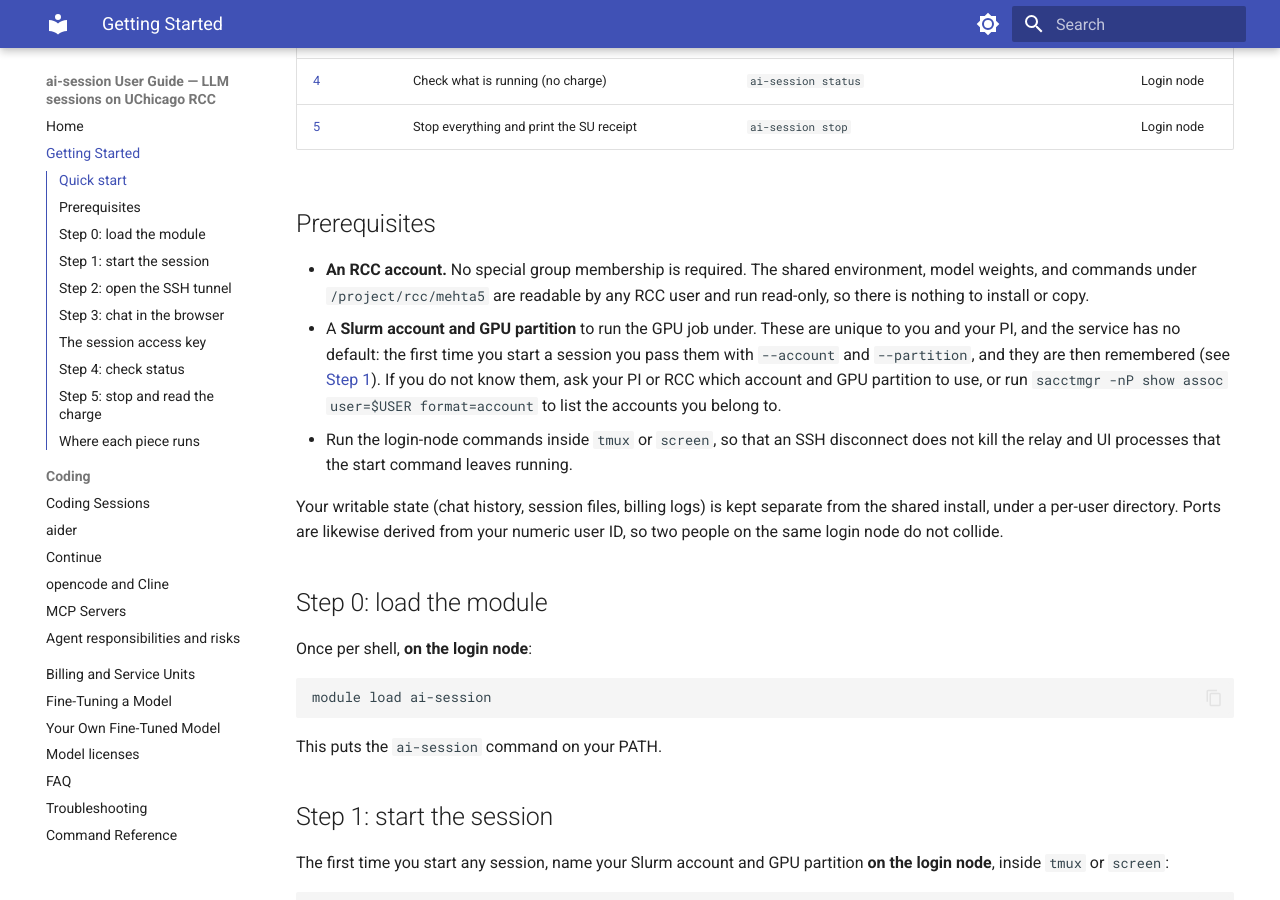
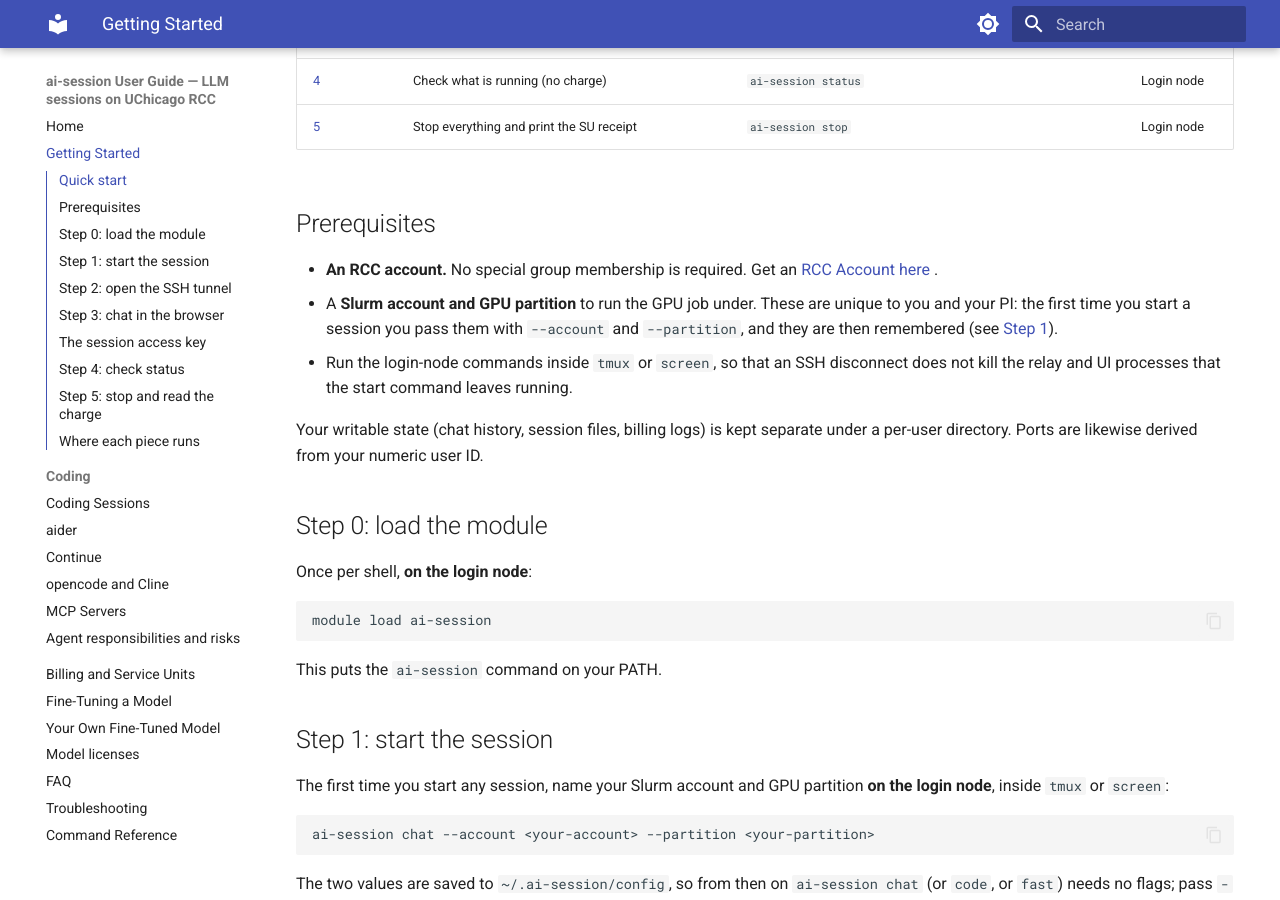
Before and after one commit to rmehta1987/rcc-vllm, an MkDocs documentation site: the page built from docs/getting-started.md, in a window 1280 px wide and 900 px high, scrolled down 840 px. Built offline with MkDocs 1.6.1 and Material for MkDocs 9.7.7, drawn with Linux system fonts in a browser that asks for light colours.

Commit message:
Revise prerequisites for RCC account and GPU usage
Updated prerequisites section to include a link for obtaining an RCC account and removed redundant information.

```diff
--- a/docs/getting-started.md
+++ b/docs/getting-started.md
@@ -33,23 +33,16 @@
 
 ## Prerequisites
 
-- **An RCC account.** No special group membership is required. The shared
-  environment, model weights, and commands under `/project/rcc/mehta5` are
-  readable by any RCC user and run read-only, so there is nothing to install or
-  copy.
+- **An RCC account.** No special group membership is required.  Get an [RCC Account here](https://rcc.uchicago.edu/accounts-allocations/request-account) .
 - A **Slurm account and GPU partition** to run the GPU job under. These are unique
-  to you and your PI, and the service has no default: the first time you start a
+  to you and your PI: the first time you start a
   session you pass them with `--account` and `--partition`, and they are then
-  remembered (see [Step 1](#step-1-start-the-session)). If you do not know them,
-  ask your PI or RCC which account and GPU partition to use, or run
-  `sacctmgr -nP show assoc user=$USER format=account` to list the accounts you
-  belong to.
+  remembered (see [Step 1](#step-1-start-the-session)).
 - Run the login-node commands inside `tmux` or `screen`, so that an SSH disconnect
   does not kill the relay and UI processes that the start command leaves running.
 
 Your writable state (chat history, session files, billing logs) is kept separate
-from the shared install, under a per-user directory. Ports are likewise derived
-from your numeric user ID, so two people on the same login node do not collide.
+under a per-user directory. Ports are likewise derived from your numeric user ID.
 
 ## Step 0: load the module
 
```
